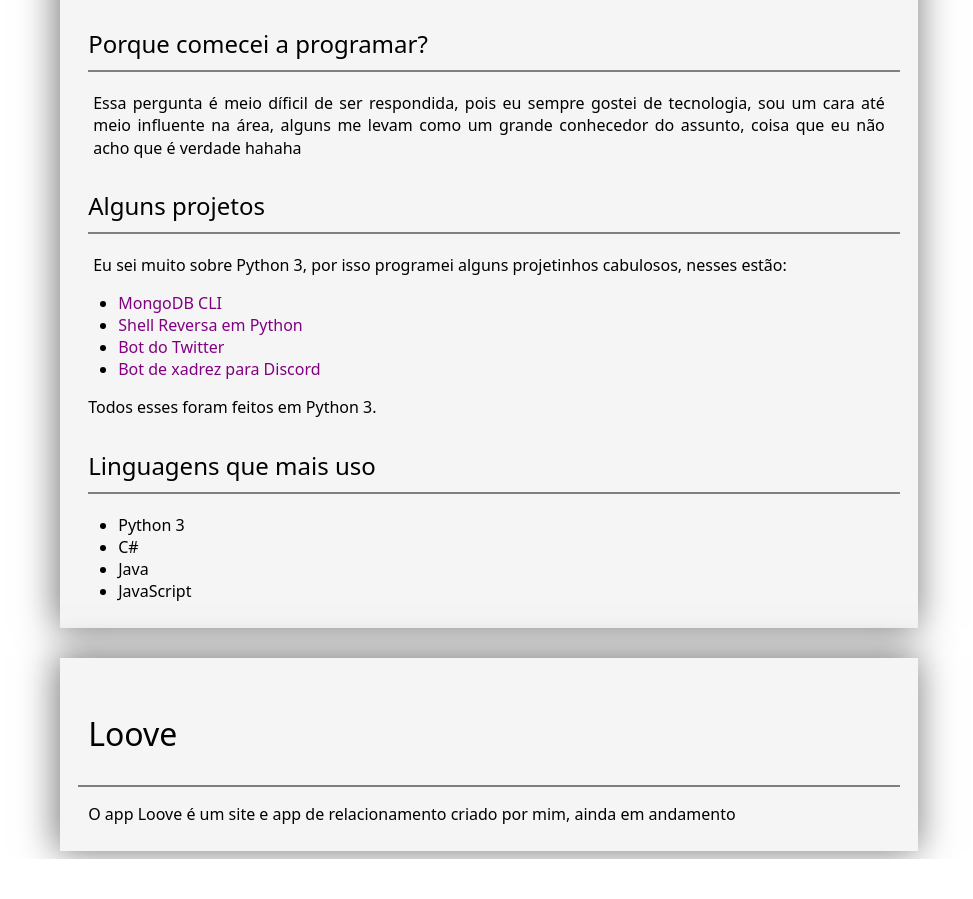
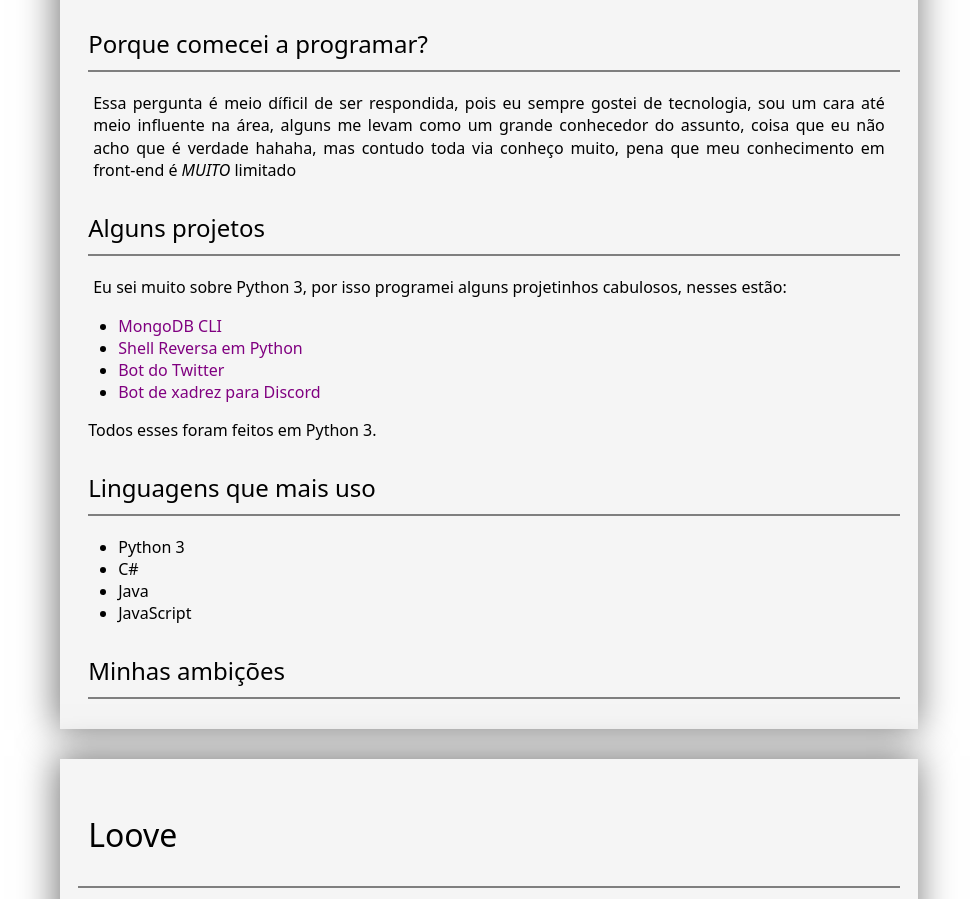
Before and after one commit to matheusmms031/TeuzimMG.github.io, a plain HTML site: page index.html in a window 1280 px wide. Shown: the part 290-1189 px from the top of the page, without its empty margins (151-1124 px from the left). Before the commit the page ends 1149 px from the top, so only its background shows below. Drawn offline with Linux system fonts and the light colour scheme.

Commit message:
Update index

```diff
--- a/index.html
+++ b/index.html
@@ -19,7 +19,10 @@ minha vida é repleta de desafios, sempre tenho algo para fazer ou para estudar,
 falante, sou criador e fundador da <span id='mencao'>Loove</span> e também a pessoa que escreve este texto.
               </p>
               <h2 class="h2">Porque comecei a programar?</h2>
-              <p class="p">Essa pergunta é meio díficil de ser respondida, pois eu sempre gostei de tecnologia, sou um cara até meio influente na área, alguns me levam como um grande conhecedor do assunto, coisa que eu não acho que é verdade hahaha
+              <p class="p">Essa pergunta é meio díficil de ser respondida, pois eu sempre gostei de tecnologia, sou um cara até meio influente na área,
+ alguns me levam como um grande conhecedor do assunto, coisa que eu não acho que é verdade hahaha,
+mas contudo toda via conheço muito, pena que meu conhecimento em front-end é <span id='mencao'>MUITO</span> limitado
+
               </p>
               <h2 class="h2">Alguns projetos</h2>
               <p class="p">Eu sei muito sobre Python 3, por isso programei alguns projetinhos cabulosos, nesses estão:
@@ -38,6 +41,8 @@ falante, sou criador e fundador da <span id='mencao'>Loove</span> e também a pe
                      <li>Java</li>
                      <li>JavaScript</li>
               </ul>
+              <h2 class="h2">Minhas ambições</h2>
+              <p></p>
        </div>
        <div class="caixa-central">
               <div class="caixa-caixa">
```
